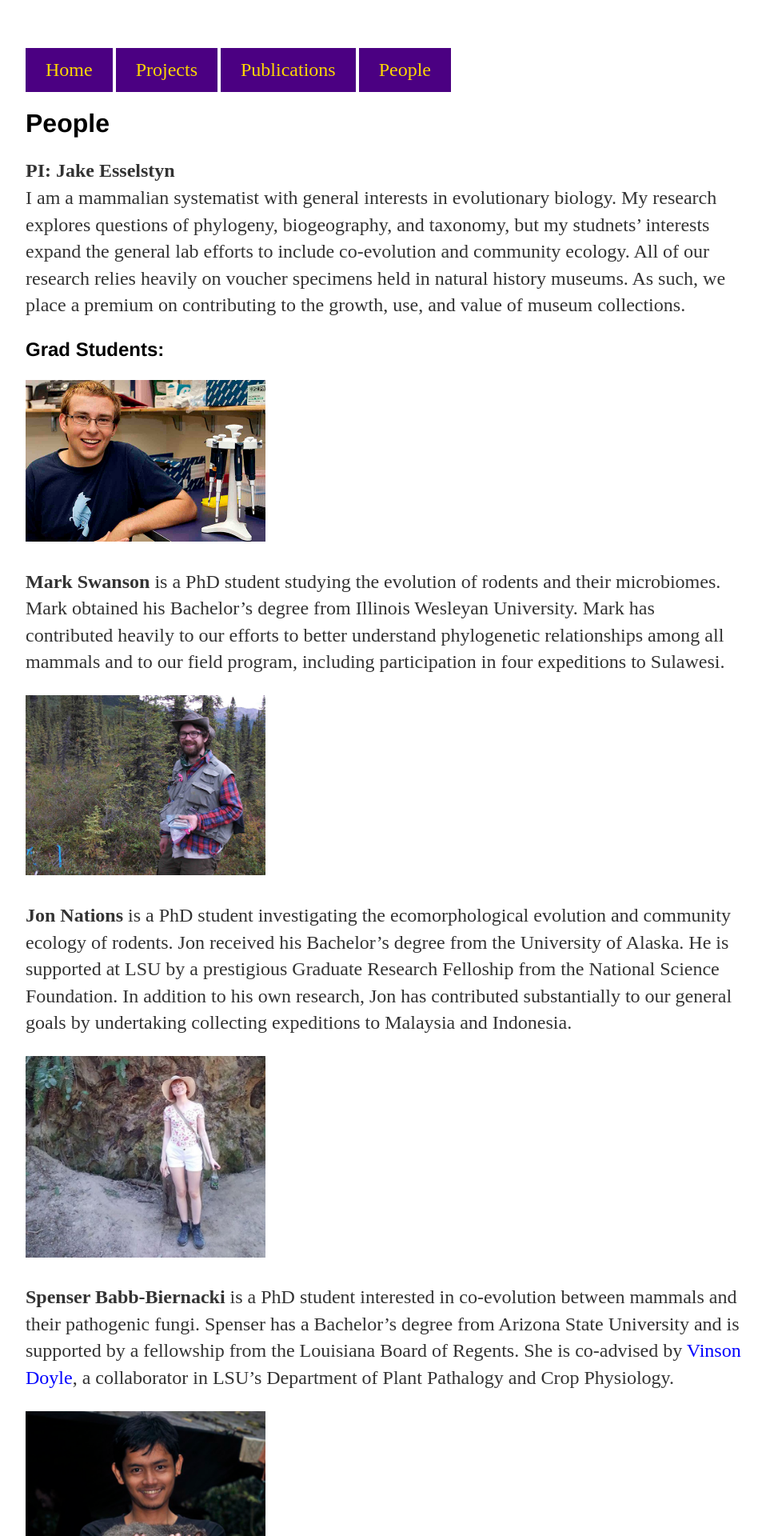
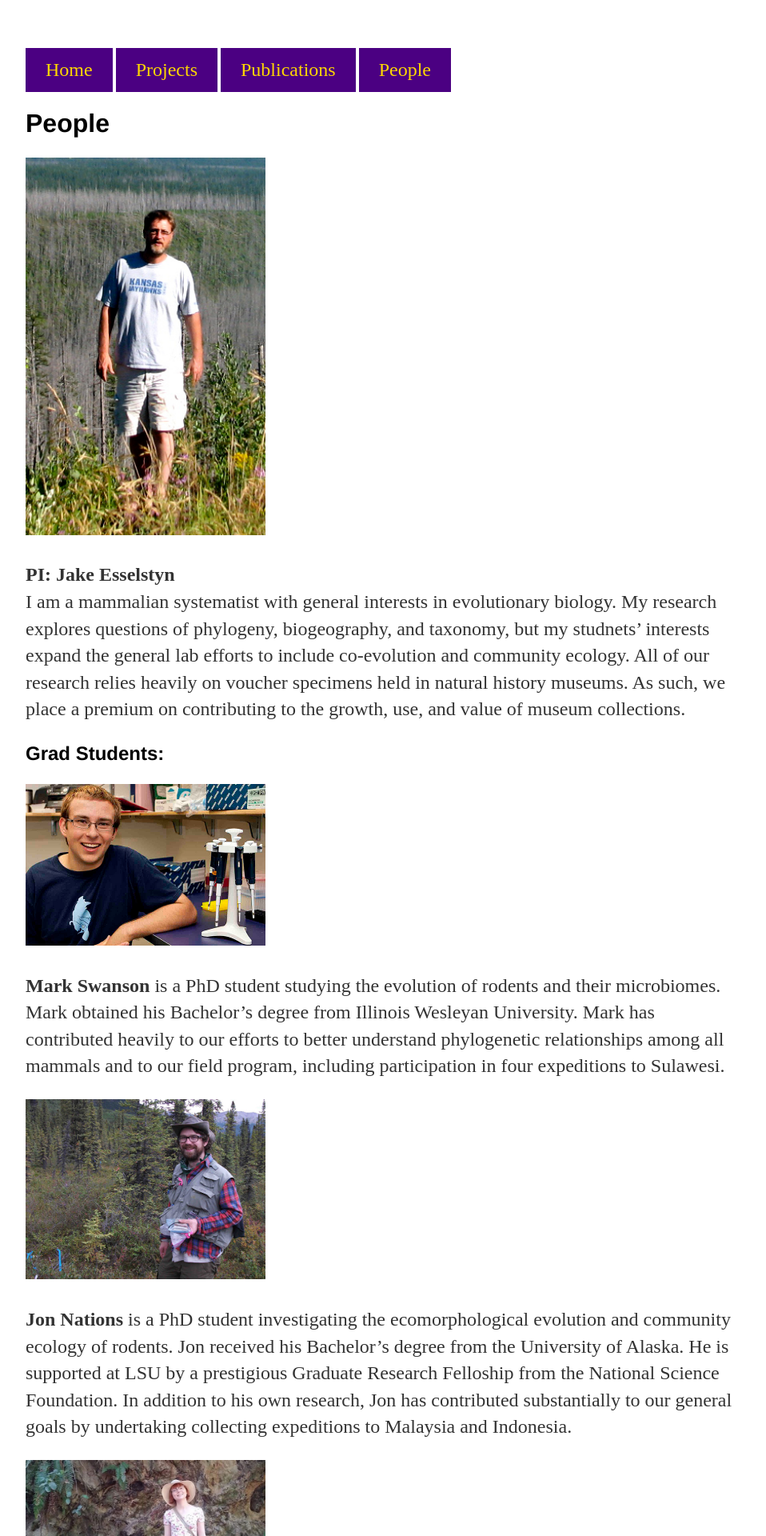
Before and after one commit to esselstyn/esselstyn.github.io, a Jekyll site: the page built from people.md, in a window 1280 px wide. Shown: the top 1920 px of the page at 80% size, without its empty margins (160-1118 px from the left). Built offline with Jekyll 4.4.1, drawn with Linux system fonts in a browser that asks for light colours.

Commit message:
Update people.md

```diff
--- a/people.md
+++ b/people.md
@@ -3,6 +3,7 @@ layout: default
 title: People
 ---
 # People
+<img src="images/jake.jpg" alt="jake" width="300">
 
 **PI: Jake Esselstyn**
 I am a mammalian systematist with general interests in evolutionary biology. My research explores questions of phylogeny,  biogeography, and taxonomy, but my studnets' interests expand the general lab efforts to include co-evolution and community ecology. All of our research relies heavily on voucher specimens held in natural history museums. As such, we place a premium on contributing to the growth, use, and value of museum collections.
```
